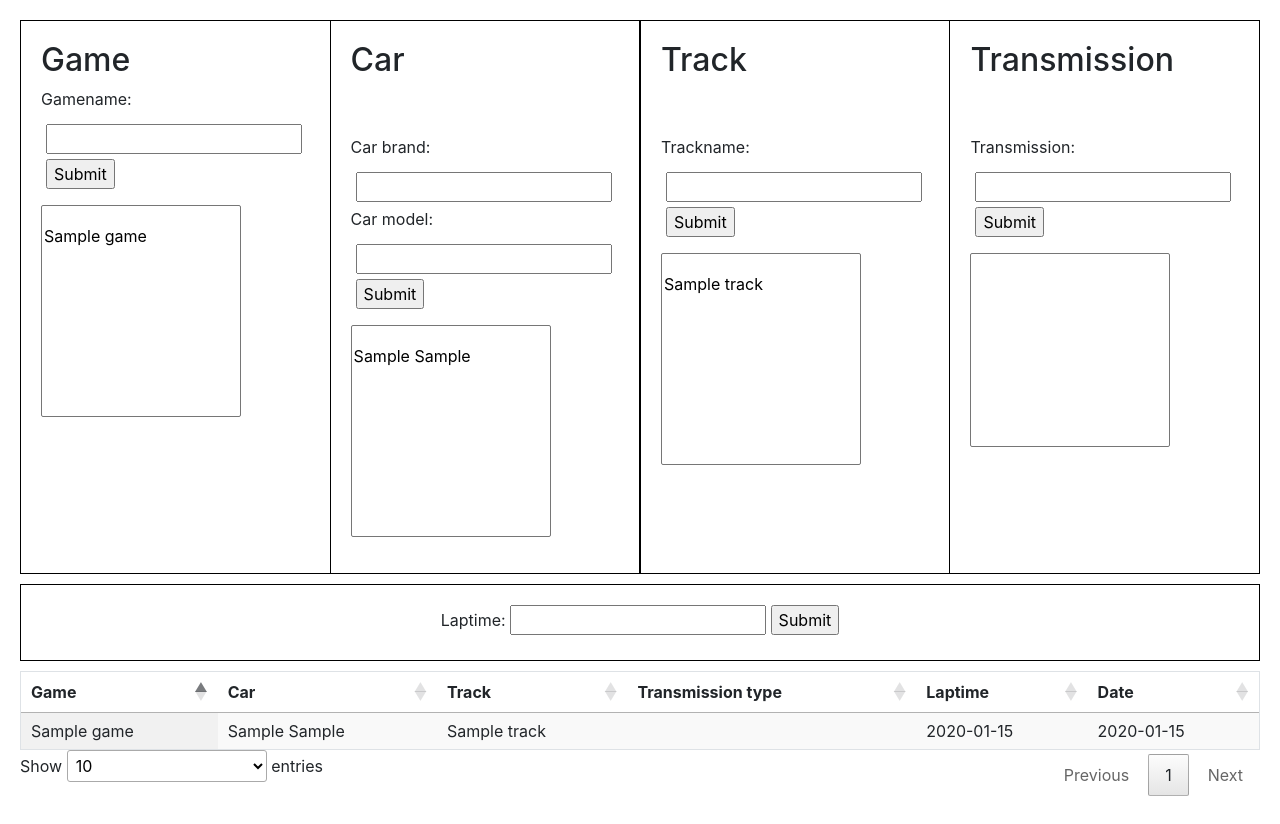
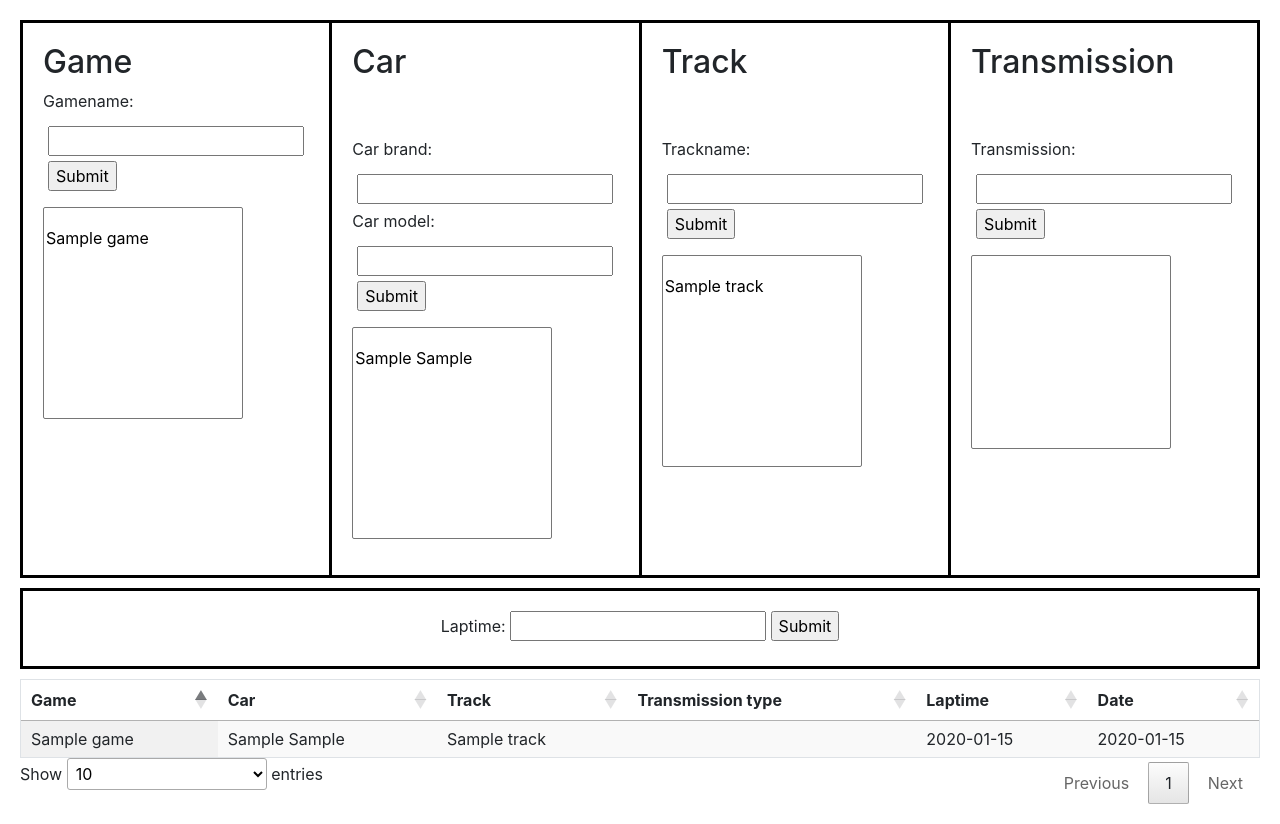
Before and after one commit to MarcelKaemper/Laptime-tracker, a PHP site: page / in a window 1280 px wide. Before the commit the page ends 796 px from the top, so only its background shows below. Run offline with PHP 8.4, Linux system fonts and the light colour scheme; tables that the repository leaves empty or names only in its code hold one stand-in row (values such as "Sample post"); data that the repository does not hold is empty; some libraries are stand-ins or nearby versions.

Commit message:
Fixed borders

```diff
--- a/styles.css
+++ b/styles.css
@@ -1,15 +1,12 @@
 .container {
-    border: 1px solid black;
+    border: 3px solid black;
+    border-right: 0;
     width: 100%;
     padding: 20px;
 }
 
-.container:first-of-type {
-    border-right: 0;
-}
-
 .container:last-of-type {
-    border-left: 0;
+    border-right: 3px solid black;
 }
 
 body {
@@ -20,7 +17,7 @@ body {
 #addLaptimeForm {
     text-align: center;
     padding: 20px;
-    border: 1px solid black;
+    border: 3px solid black;
     margin: 10px;
     margin-left: 0;
     margin-right: 0;
```
